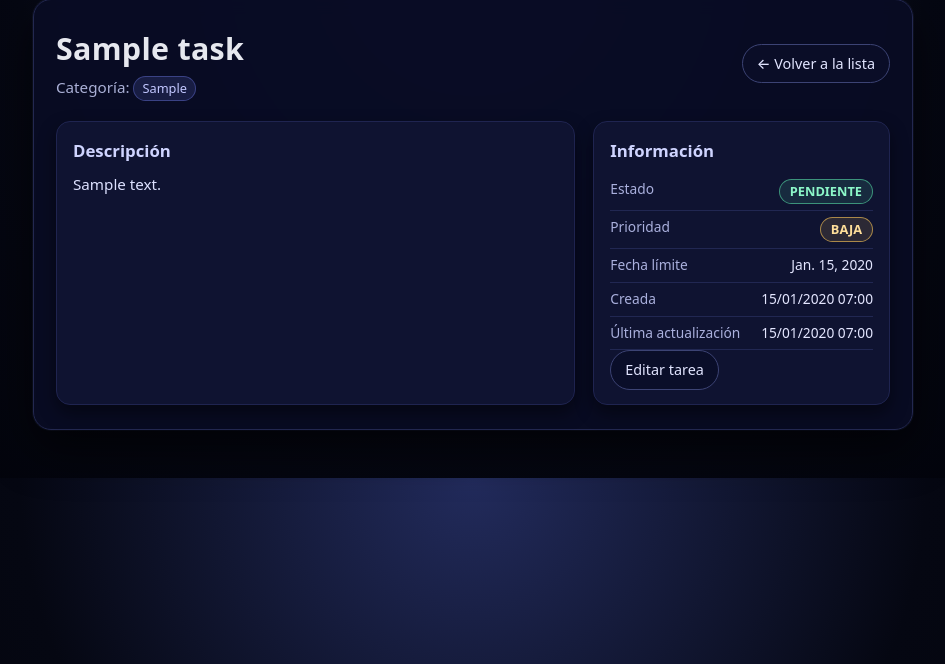
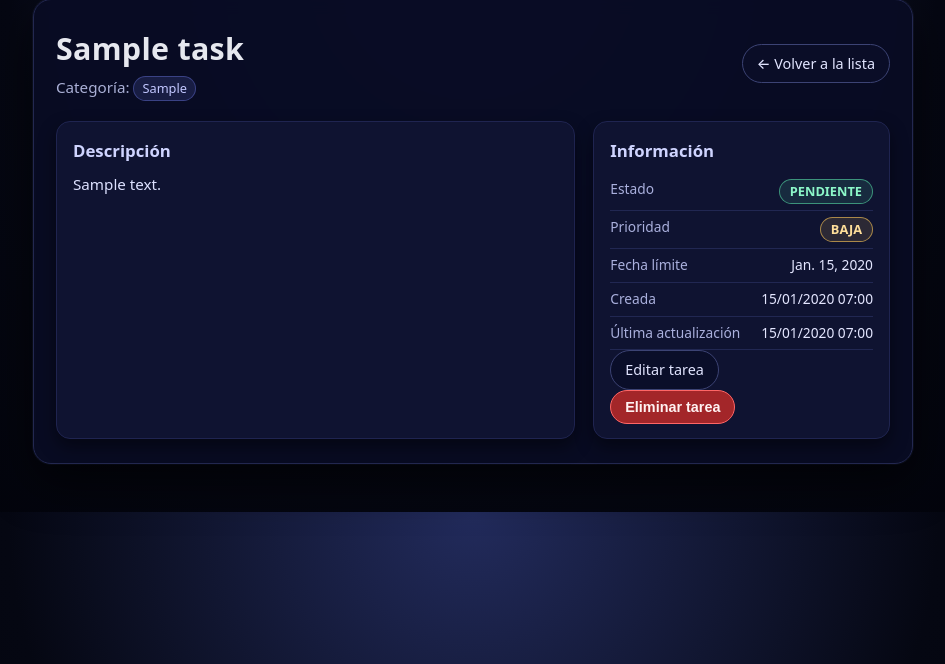
Before and after one commit to GiovA07/To-Do-List, a Django app: page /tasks/1/ in a window 1280 px wide. Shown: the part 41-705 px from the top of the page, without its empty margins (167-1112 px from the left). Run offline with Django 5.2, Linux system fonts and the light colour scheme; tables that the repository leaves empty hold one stand-in row (values such as "Sample post").

Commit message:
add y delete tarea

```diff
--- a/todo_app/tasks/static/tasks/style.css
+++ b/todo_app/tasks/static/tasks/style.css
@@ -332,3 +332,34 @@ body {
     text-align: left;
   }
 }
+
+.btn-danger {
+  display: inline-flex;
+  align-items: center;
+  justify-content: center;
+  padding: 8px 14px;
+  border-radius: 999px;
+  border: 1px solid #ff6666;
+  background: rgba(180, 40, 40, 0.9);
+  color: #fff2f2;
+  font-size: 0.9rem;
+  font-weight: 600;
+  cursor: pointer;
+  text-decoration: none;
+  transition:
+    transform 0.12s ease,
+    box-shadow 0.12s ease,
+    filter 0.12s ease,
+    border-color 0.12s ease;
+}
+
+.btn-danger:hover {
+  transform: translateY(-1px);
+  box-shadow: 0 8px 18px rgba(0, 0, 0, 0.55);
+  filter: brightness(1.05);
+}
+
+.btn-danger:active {
+  transform: translateY(0);
+  box-shadow: 0 4px 10px rgba(0, 0, 0, 0.55);
+}
--- a/todo_app/tasks/templates/tasks/detail.html
+++ b/todo_app/tasks/templates/tasks/detail.html
@@ -19,7 +19,7 @@
                 {% endif %}
             </div>
 
-            <a href="{% url 'tasks:index' %}" class="btn-secondary">← Volver a la lista</a>
+            <a href="{% url 'tasks:main' %}" class="btn-secondary">← Volver a la lista</a>
         </header>
 
         <section class="detail-grid">
@@ -71,9 +71,18 @@
                         <dt>Última actualización</dt>
                         <dd>{{ task.updated_at|date:"d/m/Y H:i" }}</dd>
                     </div>
+
                     <a class="btn-secondary" href="{% url 'tasks:edit' task.id %}">
                         Editar tarea
                     </a>
+
+                    <form method="post" action="{% url 'tasks:delete' task.id %}">
+                        {% csrf_token %}
+                        <button type="submit" class="btn-danger">
+                            Eliminar tarea
+                        </button>
+                    </form>
+
                 </dl>
             </aside>
         </section>
--- a/todo_app/tasks/templates/tasks/main.html
+++ b/todo_app/tasks/templates/tasks/main.html
@@ -15,7 +15,7 @@
                 <h1 class="title">Mis tareas</h1>
                 <p class="subtitle">Lista de tareas pendientes, en progreso y completadas.</p>
             </div>
-            <a href="#" class="btn-primary">+ Nueva tarea</a>
+            <a href="{% url 'tasks:add'%}" class="btn-primary">+ Nueva tarea</a>
         </header>
         <ul class="task-list">
             {% if latest_tasks_list %}
--- a/todo_app/tasks/urls.py
+++ b/todo_app/tasks/urls.py
@@ -11,6 +11,8 @@ urlpatterns = [
     path("inicio/", views.main, name="main"), # /tasks/inicio/
     path("<int:task_id>/", views.detail, name="detail"),
     path("<int:task_id>/edit/", views.edit_task, name="edit"), #/task/id/edit/
+    path("add/", views.add_task, name="add"),
+    path("<int:task_id>/delete/", views.delete_task, name="delete"),
 
 
 ]
--- a/todo_app/tasks/views.py
+++ b/todo_app/tasks/views.py
@@ -1,6 +1,5 @@
 from django.shortcuts import render, get_object_or_404, redirect
 from .models import Task
-from django.http import Http404
 from .forms import TaskForm, LoginForm, RegisterForm
 from django.contrib.auth import authenticate, login, logout
 from django.contrib.auth.models import User
@@ -42,6 +41,26 @@ def edit_task(request, task_id):
         form = TaskForm(instance=task)
     return render(request, "tasks/edit.html", {"form":form, "task":task})
 
+def add_task(request):
+    if request.method == "POST":
+        form = TaskForm(request.POST)
+
+        if form.is_valid():
+            form.save()
+            return redirect("tasks:main")
+
+    else:
+        form = TaskForm()
+
+    return render(request, "tasks/add_task.html", {"form": form})
+
+
+def delete_task(request, task_id):
+    task = get_object_or_404(Task, pk=task_id)
+    task.delete()
+    return redirect("tasks:main")
+
+
 #login: pagina para logearte como usuario
 def login_view(request):
     if request.method == "POST":
```
Also changed, not shown: todo_app/tasks/templates/tasks/add_task.html (added, +27 -0 lines).
